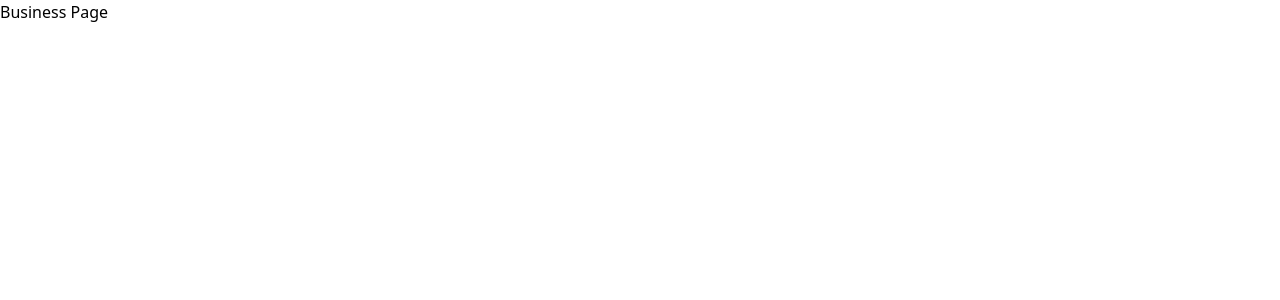
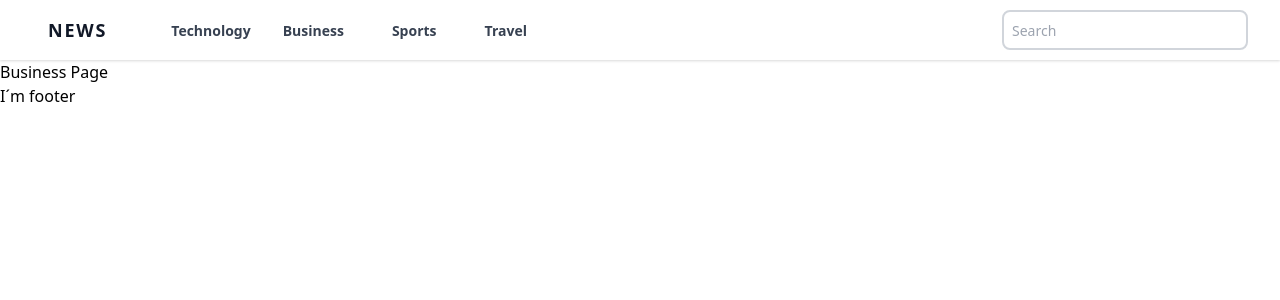
Before and after one commit to alexisCode50/news-app-nextjs-tailwind, a Next.js app: page /business in a window 1280 px wide. Shown: the top 300 px of the page. Built offline with nearby package versions, Linux system fonts and the light colour scheme.

Commit message:
layout fijo

```diff
--- /dev/null
+++ b/components/Footer.jsx
@@ -0,0 +1,8 @@
+
+export default function Footer() {
+	return (
+		<>
+			<p>I´m footer</p>
+		</>
+	)
+}
--- /dev/null
+++ b/components/Layout.jsx
@@ -0,0 +1,14 @@
+import Navbar from './Navbar'
+import Footer from './footer'
+
+export default function Layout({ children }) {
+	return (
+		<>
+			<Navbar />
+
+			{ children }
+
+			<Footer />
+		</>
+	)
+}
--- a/components/Navbar.jsx
+++ b/components/Navbar.jsx
@@ -17,7 +17,7 @@ export default function Navbar() {
             </Link>
             <nav className="inline-block">
               <Link href="/technology">
-                <a className="px-4 py-2 mt-2 text-sm font-semibold text-gray-900 bg-gray-200 rounded-lg md:mt-0 md:ml-4 hover:text-gray-900 focus:text-gray-900 hover:bg-gray-200 focus:bg-gray-200 focus:outline-none focus:shadow-outline">
+                <a className="px-4 py-2 mt-2 text-sm font-semibold bg-transparent rounded-lg md:mt-0 md:ml-4 hover:text-gray-900 focus:text-gray-900 hover:bg-gray-200 focus:bg-gray-200 focus:outline-none focus:shadow-outline">
                   Technology
                 </a>
               </Link>
@@ -50,9 +50,11 @@ export default function Navbar() {
       <div className="block md:hidden w-full pb-4 text-gray-700 bg-white shadow">
         <div className="flex flex-col max-w-screen-xl px-4 mx-auto md:items-center md:justify-between md:flex-row md:px-6 lg:px-8">
           <div className="p-4 flex flex-row items-center justify-between">
-            <a href="/" className="text-lg font-semibold tracking-widest text-gray-900 uppercase rounded-lg focus:outline-none focus:shadow-outline">
+            <Link href="/">
+              <a className="text-lg font-semibold tracking-widest text-gray-900 uppercase rounded-lg focus:outline-none focus:shadow-outline">
                 News
               </a>
+            </Link>
             <button className="md:hidden rounded-lg focus:outline-none focus:shadow-outline" onClick={() => setOpen(!open)}>
               <svg fill="currentColor" viewBox="0 0 20 20" className="w-6 h-6">
                 {
@@ -69,18 +71,26 @@ export default function Navbar() {
             </button>
           </div>
           <nav className={(open) ? 'flex flex-col flex-grow pb-4 md:pb-0 md:flex md:justify-end md:flex-row' : 'hidden flex-col flex-grow pb-4 md:pb-0 md:flex md:justify-end md:flex-row'}>
-            <a className="px-4 py-2 mt-2 text-sm font-semibold text-gray-900 bg-gray-200 rounded-lg md:mt-0 hover:text-gray-900 focus:text-gray-900 hover:bg-gray-200 focus:bg-gray-200 focus:outline-none focus:shadow-outline" href="#">
+            <Link href="/technology">
+              <a className="px-4 py-2 mt-2 text-sm font-semibold bg-transparent rounded-lg md:mt-0 hover:text-gray-900 focus:text-gray-900 hover:bg-gray-200 focus:bg-gray-200 focus:outline-none focus:shadow-outline">
                 Technology
               </a>
-            <a className="px-4 py-2 mt-2 text-sm font-semibold bg-transparent rounded-lg md:ml-4 hover:text-gray-900 focus:text-gray-900 hover:bg-gray-200 focus:bg-gray-200 focus:outline-none focus:shadow-outline" href="#">
+            </Link>
+            <Link href="/business">
+              <a className="px-4 py-2 mt-2 text-sm font-semibold bg-transparent rounded-lg md:ml-4 hover:text-gray-900 focus:text-gray-900 hover:bg-gray-200 focus:bg-gray-200 focus:outline-none focus:shadow-outline">
                 Business
               </a>
-            <a className="px-4 py-2 mt-2 text-sm font-semibold bg-transparent rounded-lg md:ml-4 hover:text-gray-900 focus:text-gray-900 hover:bg-gray-200 focus:bg-gray-200 focus:outline-none focus:shadow-outline" href="#">
+            </Link>
+            <Link href="/sports">
+              <a className="px-4 py-2 mt-2 text-sm font-semibold bg-transparent rounded-lg md:ml-4 hover:text-gray-900 focus:text-gray-900 hover:bg-gray-200 focus:bg-gray-200 focus:outline-none focus:shadow-outline">
                 Sports
               </a>
-            <a className="px-4 py-2 mt-2 text-sm font-semibold bg-transparent rounded-lg md:ml-4 hover:text-gray-900 focus:text-gray-900 hover:bg-gray-200 focus:bg-gray-200 focus:outline-none focus:shadow-outline" href="#">
+            </Link>
+            <Link href="/travel">
+              <a className="px-4 py-2 mt-2 text-sm font-semibold bg-transparent rounded-lg md:ml-4 hover:text-gray-900 focus:text-gray-900 hover:bg-gray-200 focus:bg-gray-200 focus:outline-none focus:shadow-outline">
                 Travel
               </a>
+            </Link>
           </nav>
           <input
             className="border-2 border-gray-300 bg-white h-10 pl-2 pr-8 rounded-lg text-sm focus:outline-none"
--- a/pages/_app.js
+++ b/pages/_app.js
@@ -1,7 +1,12 @@
+import Layout from '../components/Layout'
 import '../styles/globals.css'
 
 function MyApp({ Component, pageProps }) {
-  return <Component {...pageProps} />
+  return (
+    <Layout>
+      <Component {...pageProps} />
+    </Layout>
+  )
 }
 
 export default MyApp
```
Lines whose indentation alone changed are shown as unchanged.
